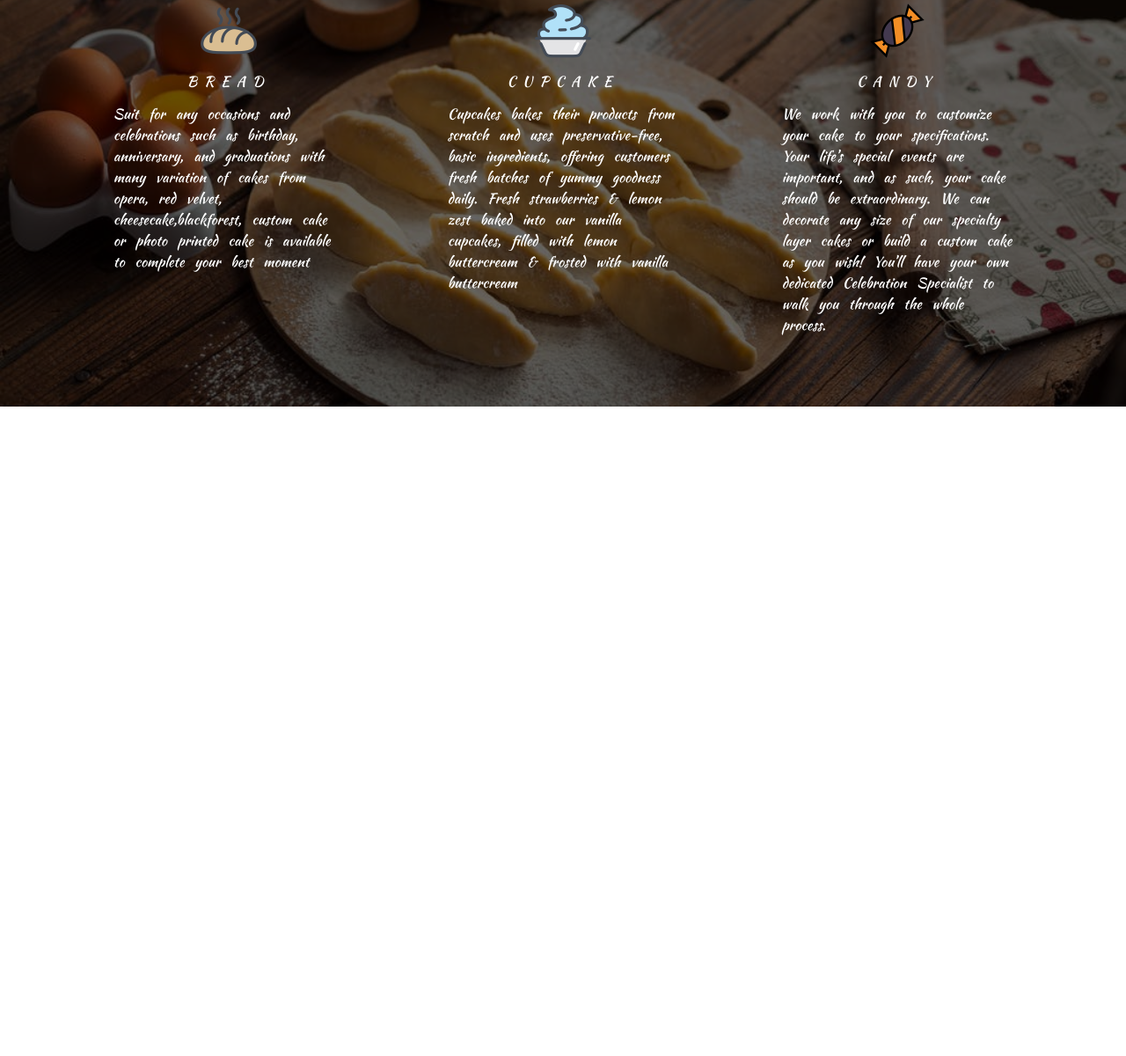
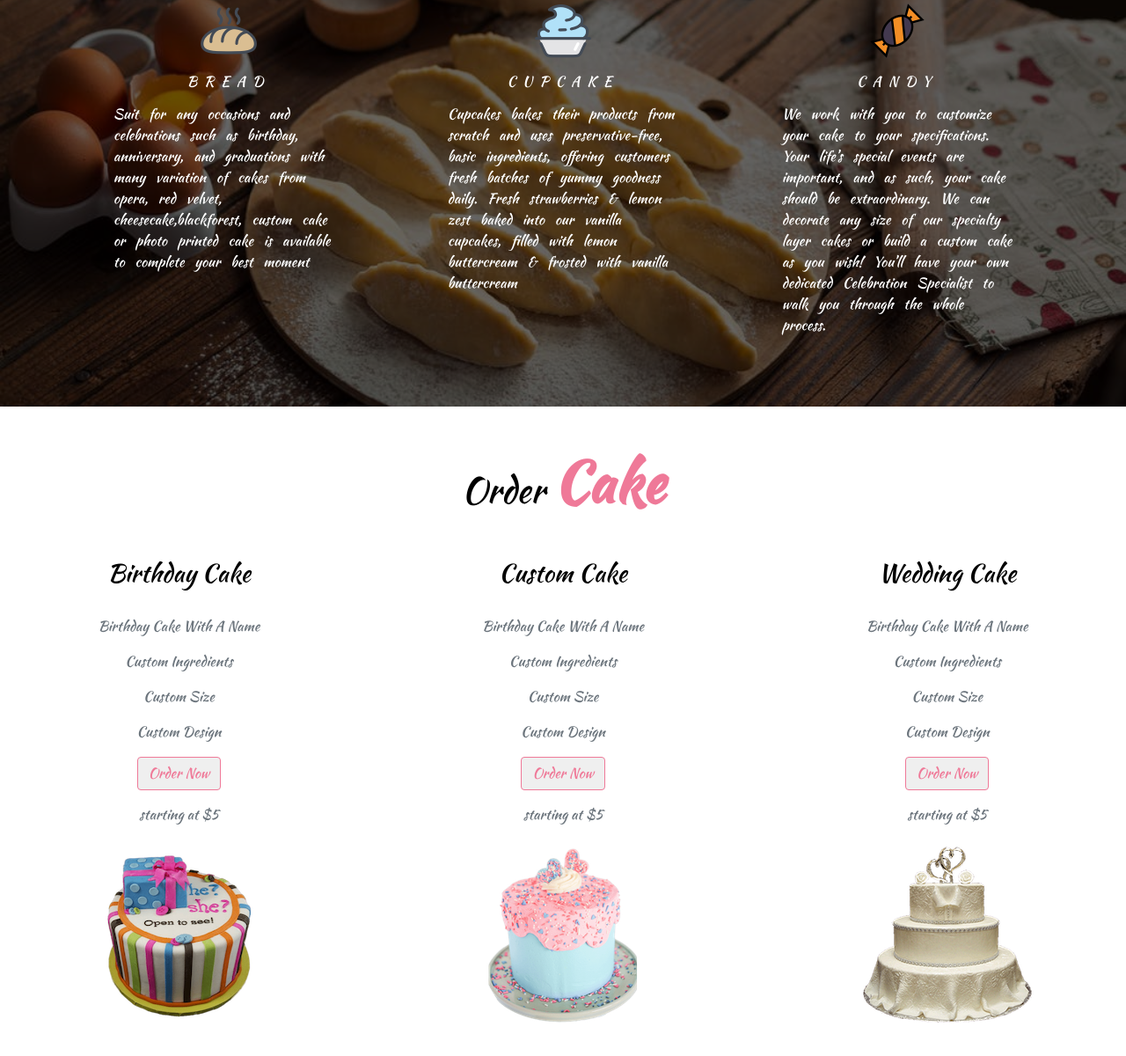
Before and after one commit to agungTuanany/Grandma-sweets, a plain HTML site: page index.html in a window 1280 px wide. Shown: the part 3215-4415 px from the top of the page at 88% size. Before the commit the page ends 3677 px from the top, so only its background shows below. Drawn offline with Linux system fonts and the light colour scheme.

Commit message:
Create Cakes section

```diff
--- a/index.html
+++ b/index.html
@@ -188,6 +188,62 @@
   </section>
   <!-- end of services section -->
 
+  <!-- cakes -->
+  <section id='cakes' class='cakes py-5'>
+    <div class='row'>
+      <!-- section title -->
+        <div class='col-10 mx-auto col-sm-6 text-center'>
+          <h1 class='text-capitalize'>order <strong class='banner-title'>Cake</strong></h1>
+        </div>
+      <!-- end of section title -->
+    </div>
+    <div class='row'>
+      <!-- single cake -->
+      <div class='col-11 mx-auto col-md-6 col-lg-4 my-4 text-capitalize text-center'>
+        <h3 class='py-3'>birthday cake</h3>
+        <div class='text-muted'>
+          <p class='my-3'>birthday cake with a name</p>
+          <p class='my-3'>custom ingredients</p>
+          <p class='my-3'>custom size</p>
+          <p class='my-3'>custom design</p>
+          <button type='button' class='btn btn-pink text-capitalize mb-3'>order now</button>
+          <p class='text-lowercase mb-4'>starting at $5</p>
+          <img src='img/trans-cake.png' class='img-fluid' alt="">
+        </div>
+      </div>
+      <!-- end of single cake -->
+      <!-- single cake -->
+      <div class='col-11 mx-auto col-md-6 col-lg-4 my-4 text-capitalize text-center'>
+        <h3 class='py-3'>custom cake</h3>
+        <div class='text-muted'>
+          <p class='my-3'>birthday cake with a name</p>
+          <p class='my-3'>custom ingredients</p>
+          <p class='my-3'>custom size</p>
+          <p class='my-3'>custom design</p>
+          <button type='button' class='btn btn-pink text-capitalize mb-3'>order now</button>
+          <p class='text-lowercase mb-4'>starting at $5</p>
+          <img src='img/trans-custom.png' class='img-fluid' alt="">
+        </div>
+      </div>
+      <!-- end of single cake -->
+      <!-- single cake -->
+      <div class='col-11 mx-auto col-md-6 col-lg-4 my-4 text-capitalize text-center'>
+        <h3 class='py-3'>wedding cake</h3>
+        <div class='text-muted'>
+          <p class='my-3'>birthday cake with a name</p>
+          <p class='my-3'>custom ingredients</p>
+          <p class='my-3'>custom size</p>
+          <p class='my-3'>custom design</p>
+          <button type='button' class='btn btn-pink text-capitalize mb-3'>order now</button>
+          <p class='text-lowercase mb-4'>starting at $5</p>
+          <img src='img/trans-wedding.png' class='img-fluid' alt="">
+        </div>
+      </div>
+      <!-- end of single cake -->
+    </div>
+  </section>
+  <!-- end of cakes -->
+
 
   <!-- jquery -->
   <script src="js/jquery-3.3.1.min.js"></script>
```
